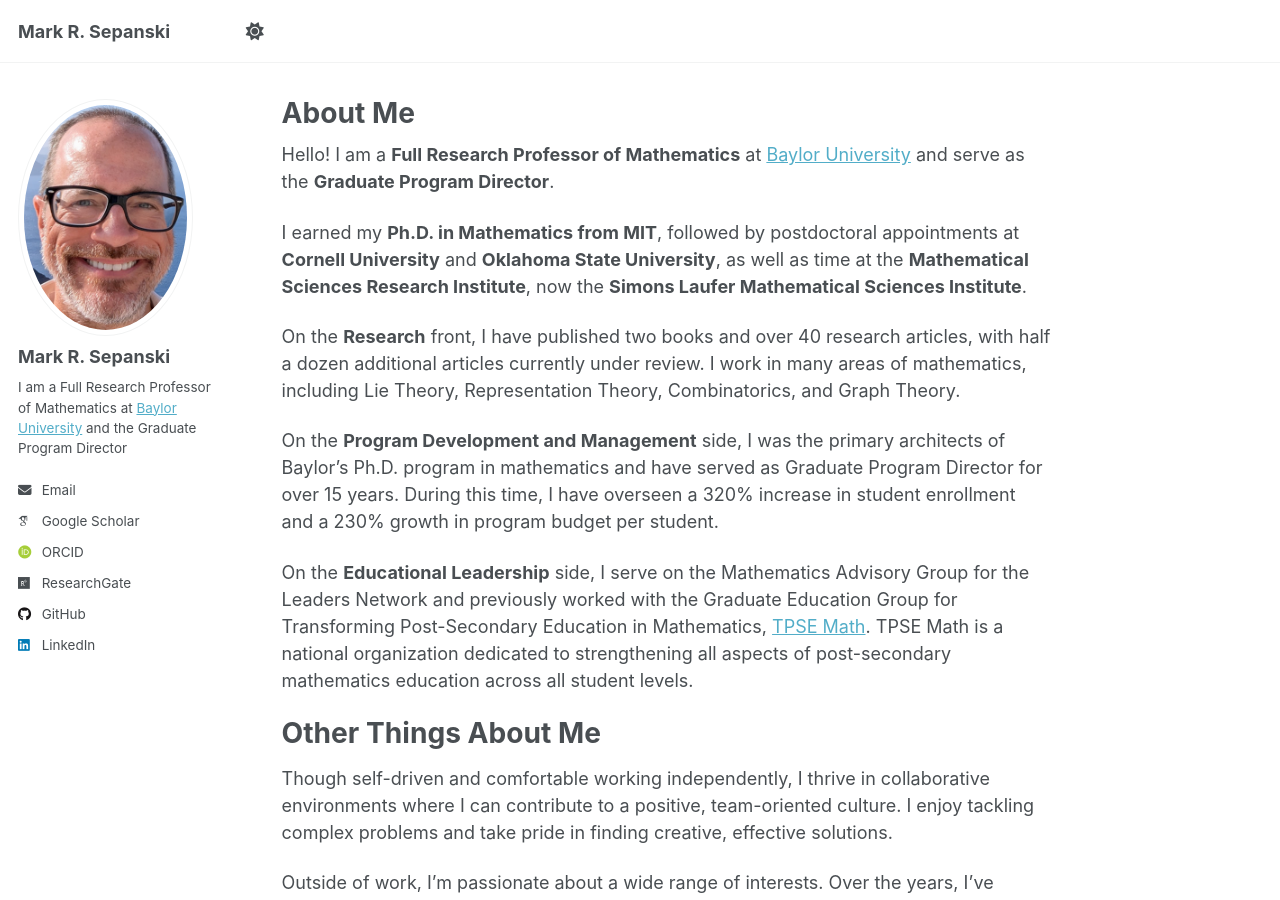
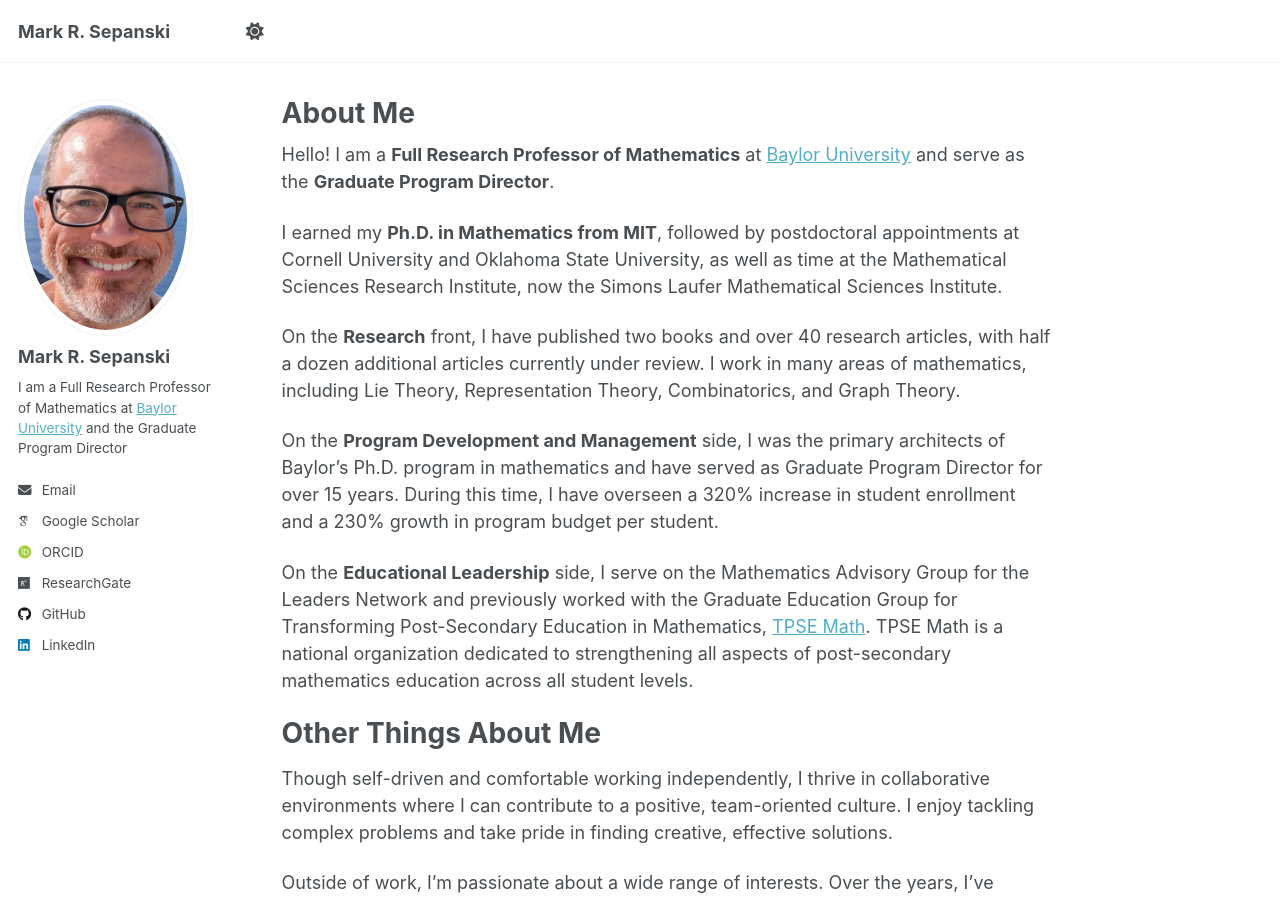
Before and after one commit to mrsepanski/mrsepanski.github.io, a Jekyll site: the page built from _pages/about.md, in a window 1280 px wide and 900 px high. Built offline with Jekyll 4.4.1, drawn with Linux system fonts in a browser that asks for light colours; some web fonts are replaced; a script that is not in the unit is left out.

```diff
--- a/_pages/about.md
+++ b/_pages/about.md
@@ -9,7 +9,7 @@ redirect_from:
 
 Hello! I am a **Full Research Professor of Mathematics** at [Baylor University](https://www.baylor.edu/) and serve as the **Graduate Program Director**.
 
-I earned my **Ph.D. in Mathematics from MIT**, followed by postdoctoral appointments at **Cornell University** and **Oklahoma State University**, as well as time at the **Mathematical Sciences Research Institute**, now the **Simons Laufer Mathematical Sciences Institute**.
+I earned my **Ph.D. in Mathematics from MIT**, followed by postdoctoral appointments at Cornell University and Oklahoma State University, as well as time at the Mathematical Sciences Research Institute, now the Simons Laufer Mathematical Sciences Institute.
 
 On the **Research** front, I have published two books and over 40 research articles, with half a dozen additional articles currently under review.
 I work in many areas of mathematics, including Lie Theory, Representation Theory, Combinatorics, and Graph Theory.
```
